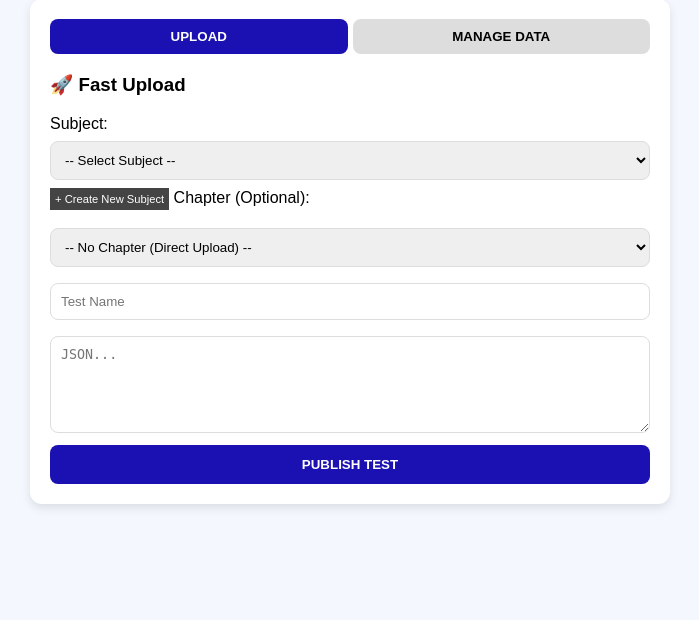
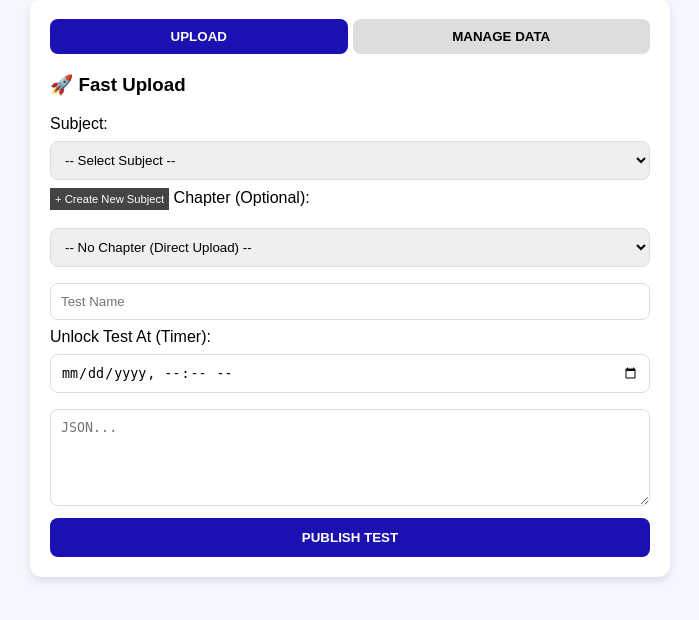
Before and after one commit to rajfeuewhs/Neet-question, a Flask app: page /admin in a window 1280 px wide. Shown: the part 24-644 px from the top of the page, without its empty margins (290-989 px from the left). Run offline with Flask 3, Linux system fonts and the light colour scheme; data that the repository does not hold is empty.

Commit message:
Update admin.html

```diff
--- a/templates/admin.html
+++ b/templates/admin.html
@@ -41,6 +41,10 @@
             <input type="text" id="new-chap-input" placeholder="Enter New Chapter Name" style="display:none;">
 
             <input type="text" id="t-name" placeholder="Test Name">
+
+            <label>Unlock Test At (Timer):</label>
+            <input type="datetime-local" id="unlock-time">
+
             <textarea id="json-data" rows="5" placeholder="JSON..."></textarea>
             <button onclick="saveTest()" id="up-btn" style="width:100%; padding:12px; background:#1b10b1; color:white; border:none; border-radius:8px; font-weight:bold; cursor:pointer;">PUBLISH TEST</button>
         </div>
@@ -83,7 +87,16 @@
             const fSub = isNewSub ? document.getElementById('custom-sub').value : document.getElementById('sub-select').value;
             const chapVal = document.getElementById('chap-select').value;
             const fChap = (chapVal === 'new') ? document.getElementById('new-chap-input').value : chapVal;
-            const data = { subject: fSub, chapter: fChap, test_name: document.getElementById('t-name').value, questions: JSON.parse(document.getElementById('json-data').value) };
+
+            // Timer data added here
+            const data = {
+                subject: fSub,
+                chapter: fChap,
+                test_name: document.getElementById('t-name').value,
+                unlock_at: document.getElementById('unlock-time').value, // Timer
+                questions: JSON.parse(document.getElementById('json-data').value)
+            };
+
             const res = await fetch('/save_test', { method: 'POST', headers: {'Content-Type': 'application/json'}, body: JSON.stringify(data) });
             const r = await res.json(); if(r.success) { alert("Test Published!"); location.reload(); }
         }
```
